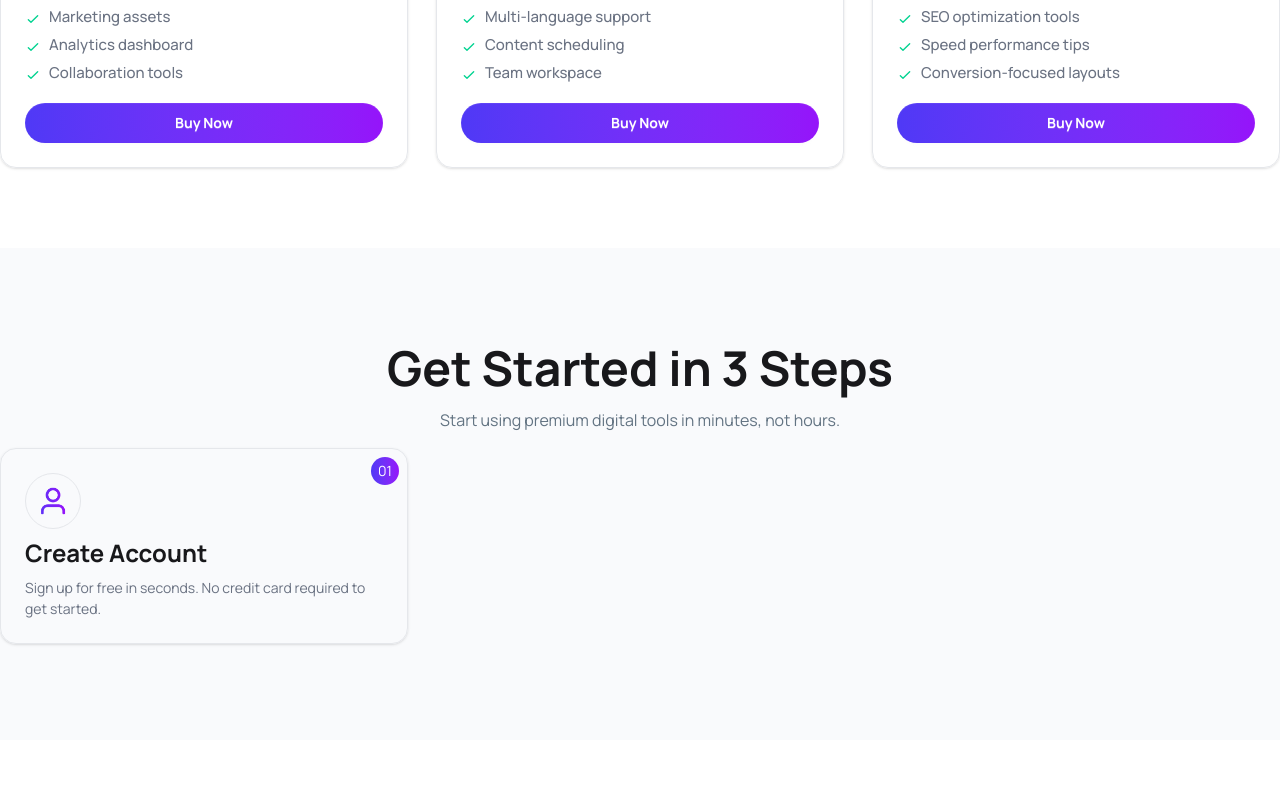
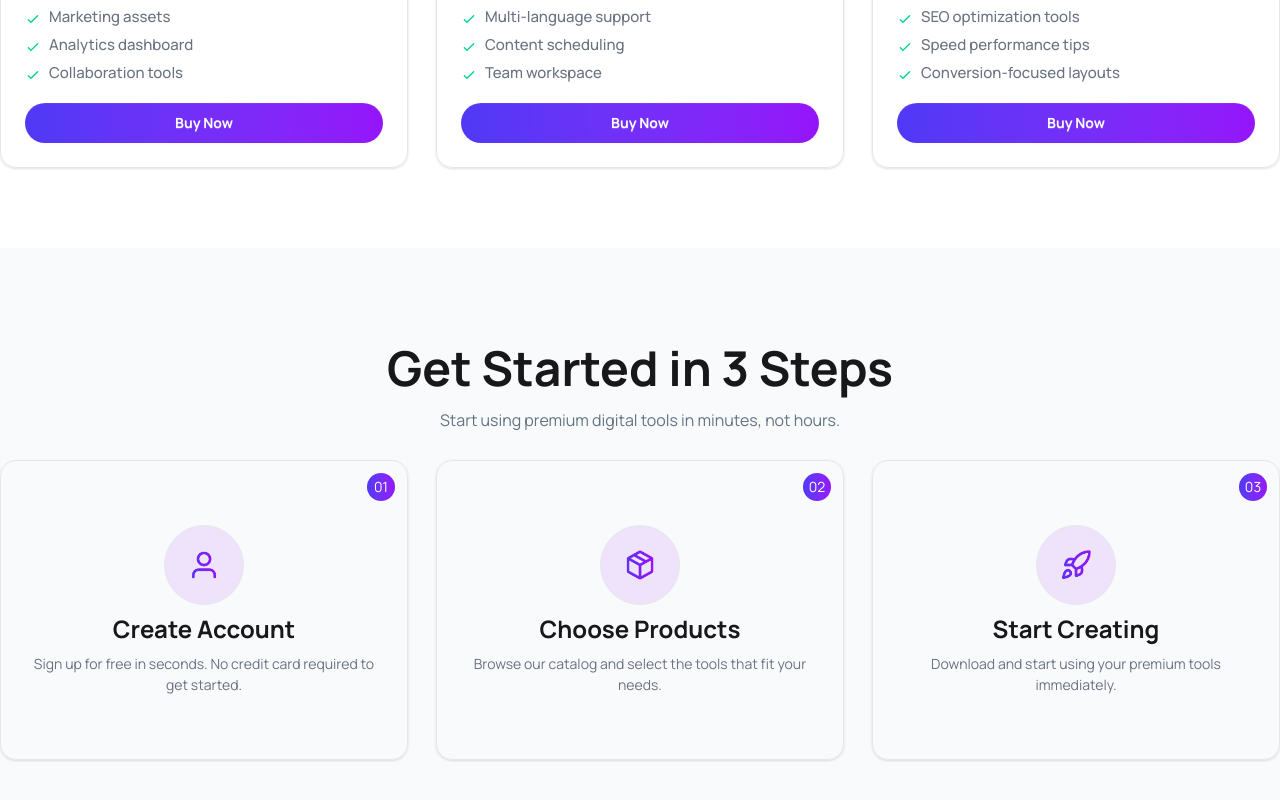
Before and after one commit to Morshedul-developer/digitools-platform, a React (Vite) app: page / in a window 1280 px wide. Shown: the part 2410-3210 px from the top of the page. Before the commit the page ends 3150 px from the top, so only its background shows below. Built offline with nearby package versions, Linux system fonts and the light colour scheme.

Commit message:
completed the steps section

```diff
--- a/src/components/Steps/Steps.jsx
+++ b/src/components/Steps/Steps.jsx
@@ -1,4 +1,6 @@
-import User from '../../assets/user.png'
+import User from "../../assets/user.png";
+import Package from "../../assets/package.png";
+import Rocket from "../../assets/rocket.png";
 
 const Steps = () => {
   return (
@@ -6,27 +8,62 @@ const Steps = () => {
       <div className="max-w-7xl mx-auto">
         <div className="text-center">
           <h1 className="text-5xl font-bold mb-4">Get Started in 3 Steps</h1>
-          <p className="max-w-137.5 mx-auto text-[#627382] mb-4">
+          <p className="max-w-137.5 mx-auto text-[#627382] mb-7">
             Start using premium digital tools in minutes, not hours.
           </p>
         </div>
         {/* cards */}
-        <div className='grid md:grid-cols-2 lg:grid-cols-3 gap-7'>
-            <div className="card shadow-sm border border-gray-200 relative rounded-2xl">
-          <div className="card-body">
-            <span
-              className="w-7 h-7 bg-linear-to-r from-[#4F39F6] to-[#9514FA] rounded-full absolute top-2 right-2 capitalize flex justify-center items-center text-white"
-            >
+        <div className="grid md:grid-cols-2 lg:grid-cols-3 gap-7">
+          <div className="card shadow-sm border border-gray-200 relative rounded-2xl py-10">
+            <div className="card-body text-center">
+              <span className="w-7 h-7 bg-linear-to-r from-[#4F39F6] to-[#9514FA] rounded-full absolute top-3 right-3 capitalize flex justify-center items-center text-white">
                 01
               </span>
-            <div className="w-14 h-14 border border-gray-200 flex justify-center items-center rounded-full">
+              <div className="w-20 h-20 border border-gray-200 flex justify-center items-center rounded-full mx-auto bg-[#9514FA]/10">
                 <img className="w-8" src={User} alt="acc" />
               </div>
               <div className="">
                 <h2 className="text-2xl font-bold">Create Account</h2>
               </div>
 
-            <p className="text-gray-500">Sign up for free in seconds. No credit card required to get started.</p>
+              <p className="text-gray-500">
+                Sign up for free in seconds. No credit card required to get
+                started.
+              </p>
+            </div>
+          </div>
+          <div className="card shadow-sm border border-gray-200 relative rounded-2xl py-10">
+            <div className="card-body text-center">
+              <span className="w-7 h-7 bg-linear-to-r from-[#4F39F6] to-[#9514FA] rounded-full absolute top-3 right-3 capitalize flex justify-center items-center text-white">
+                02
+              </span>
+              <div className="w-20 h-20 border border-gray-200 flex justify-center items-center rounded-full mx-auto bg-[#9514FA]/10">
+                <img className="w-8" src={Package} alt="acc" />
+              </div>
+              <div className="">
+                <h2 className="text-2xl font-bold">Choose Products</h2>
+              </div>
+
+              <p className="text-gray-500">
+                Browse our catalog and select the tools that fit your needs.
+              </p>
+            </div>
+          </div>
+          <div className="card shadow-sm border border-gray-200 relative rounded-2xl py-10">
+            <div className="card-body text-center">
+              <span className="w-7 h-7 bg-linear-to-r from-[#4F39F6] to-[#9514FA] rounded-full absolute top-3 right-3 capitalize flex justify-center items-center text-white">
+                03
+              </span>
+              <div className="w-20 h-20 border border-gray-200 flex justify-center items-center rounded-full mx-auto bg-[#9514FA]/10">
+                <img className="w-8" src={Rocket} alt="acc" />
+              </div>
+              <div className="">
+                <h2 className="text-2xl font-bold">Start Creating</h2>
+              </div>
+
+              <p className="text-gray-500">
+                Download and start using your premium tools immediately.
+              </p>
             </div>
           </div>
         </div>
```
Lines whose indentation alone changed are shown as unchanged.
